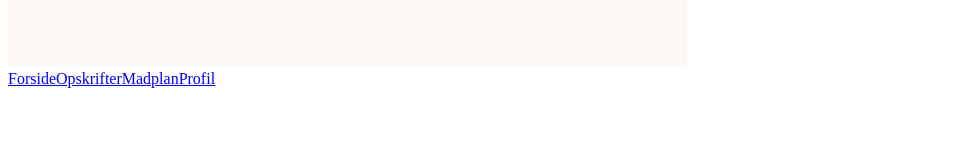
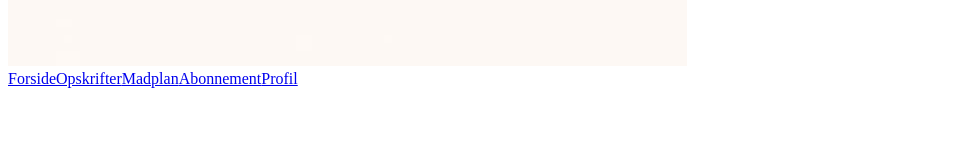
Before and after one commit to SevkanFeisty/feisty-recipes, a Next.js app: page / in a window 1280 px wide. Shown: the part 293-453 px from the top of the page, without its empty margins (0-959 px from the left). Built offline with nearby package versions, Linux system fonts and the light colour scheme; a web font is replaced by a local one.

Commit message:
Add: abonnement link to navigation

```diff
--- a/app/layout.js
+++ b/app/layout.js
@@ -45,6 +45,7 @@ function TopNav() {
     { href: "/", label: "Forside" },
     { href: "/opskrifter", label: "Opskrifter" },
     { href: "/madplan", label: "Madplan" },
+    { href: "/abonnement", label: "Abonnement" },
     { href: "/profil", label: "Profil" },
   ];
 
```
